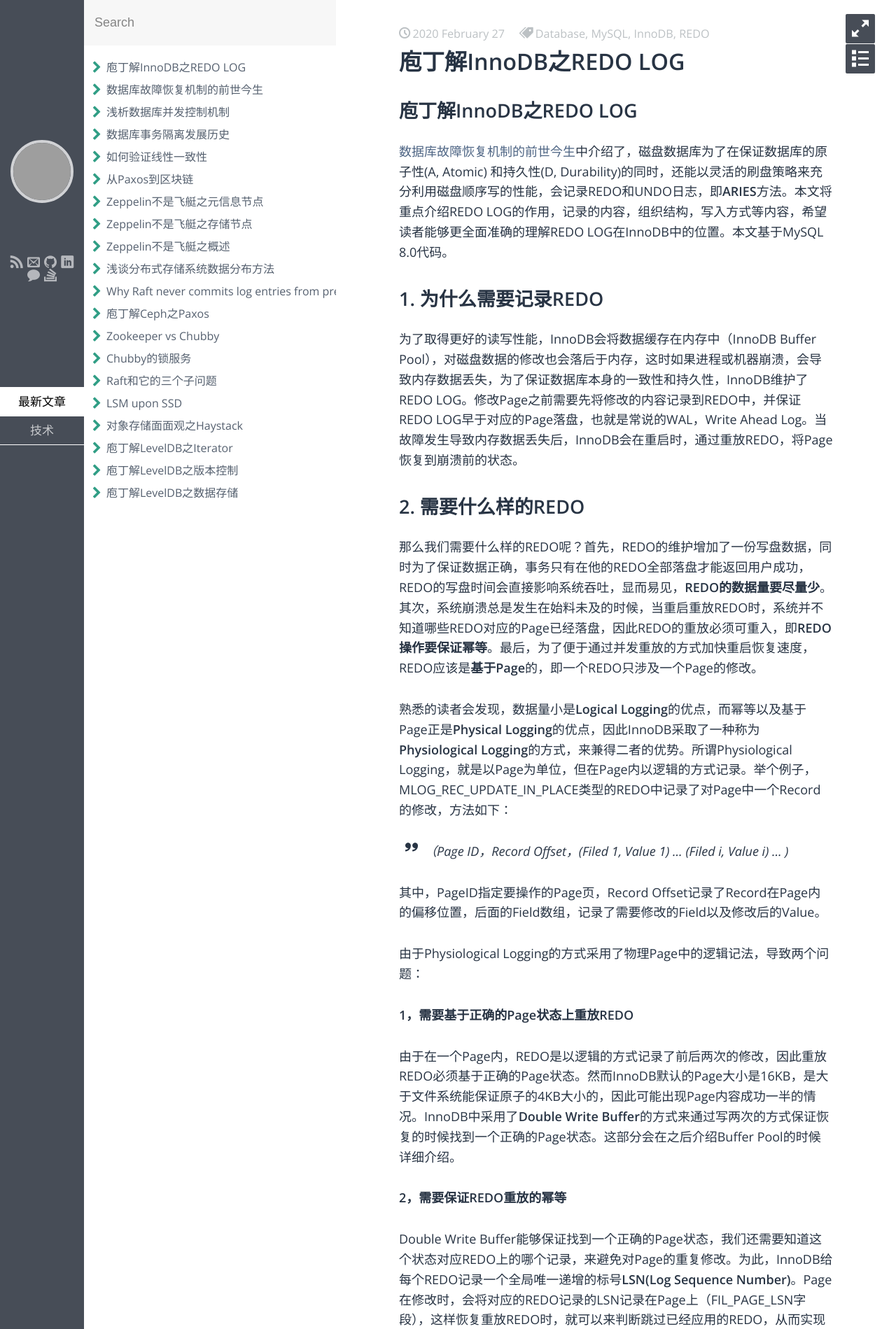
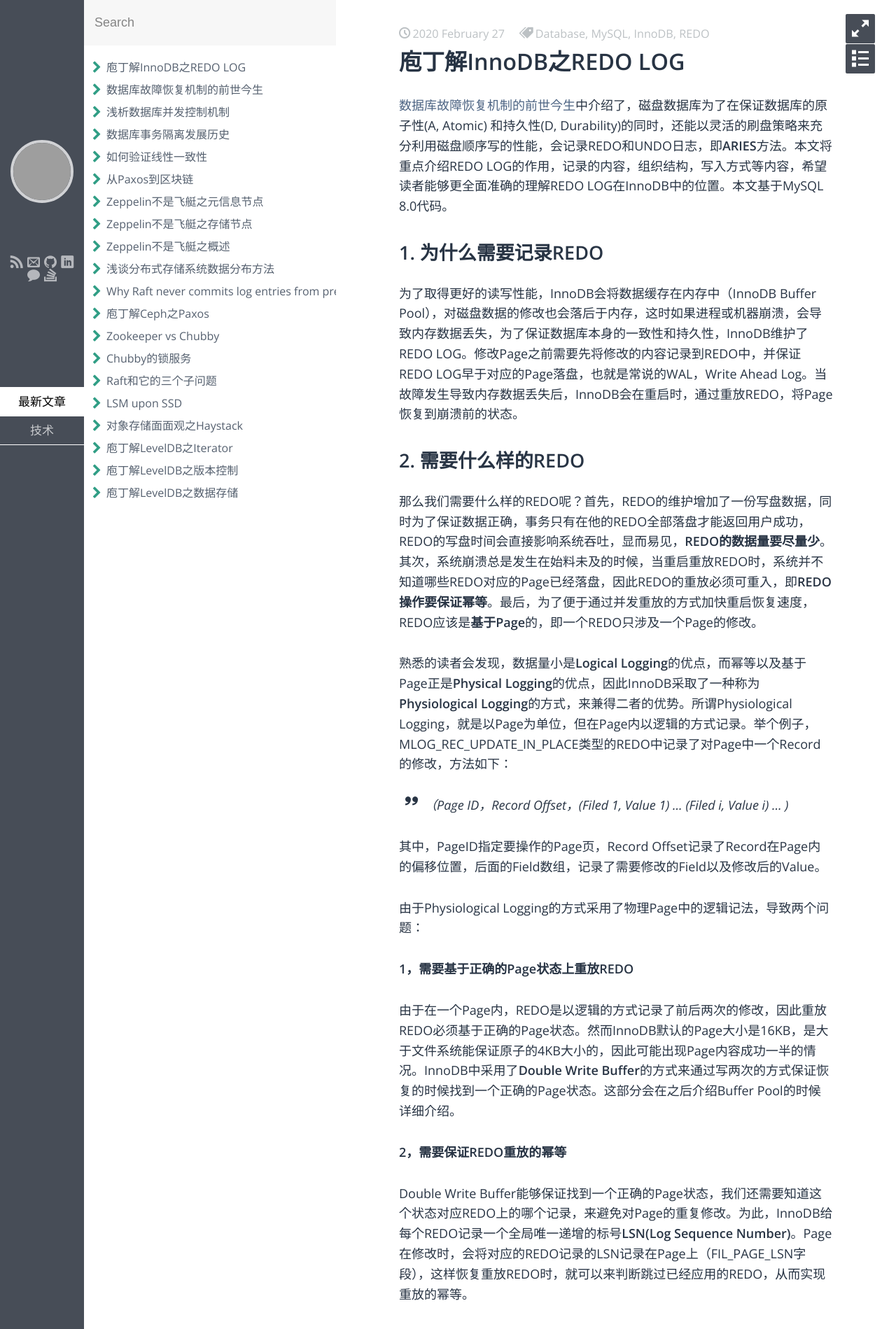
Before and after one commit to CatKang/catkang.github.io, a Jekyll site: the page built from _posts/tech/2020-02-27-mysql-redo.md, in a window 1280 px wide. Shown: the top 1899 px of the page at 70% size. Built offline with Jekyll 4.4.1, drawn with Linux system fonts in a browser that asks for light colours; some web fonts are replaced; grey boxes are pictures that could not be loaded.

Commit message:
Update 2020-02-27-mysql-redo.md

```diff
--- a/_posts/tech/2020-02-27-mysql-redo.md
+++ b/_posts/tech/2020-02-27-mysql-redo.md
@@ -6,7 +6,7 @@ tags: [Database, MySQL, InnoDB, REDO]
 keywords: MySQL，InnoDB，REDO，redo, redo log
 ---
 
-# 庖丁解InnoDB之REDO LOG
+
 
 [数据库故障恢复机制的前世今生](http://catkang.github.io/2019/01/16/crash-recovery.html)中介绍了，磁盘数据库为了在保证数据库的原子性(A, Atomic) 和持久性(D, Durability)的同时，还能以灵活的刷盘策略来充分利用磁盘顺序写的性能，会记录REDO和UNDO日志，即**ARIES**方法。本文将重点介绍REDO LOG的作用，记录的内容，组织结构，写入方式等内容，希望读者能够更全面准确的理解REDO LOG在InnoDB中的位置。本文基于MySQL 8.0代码。
 
```
